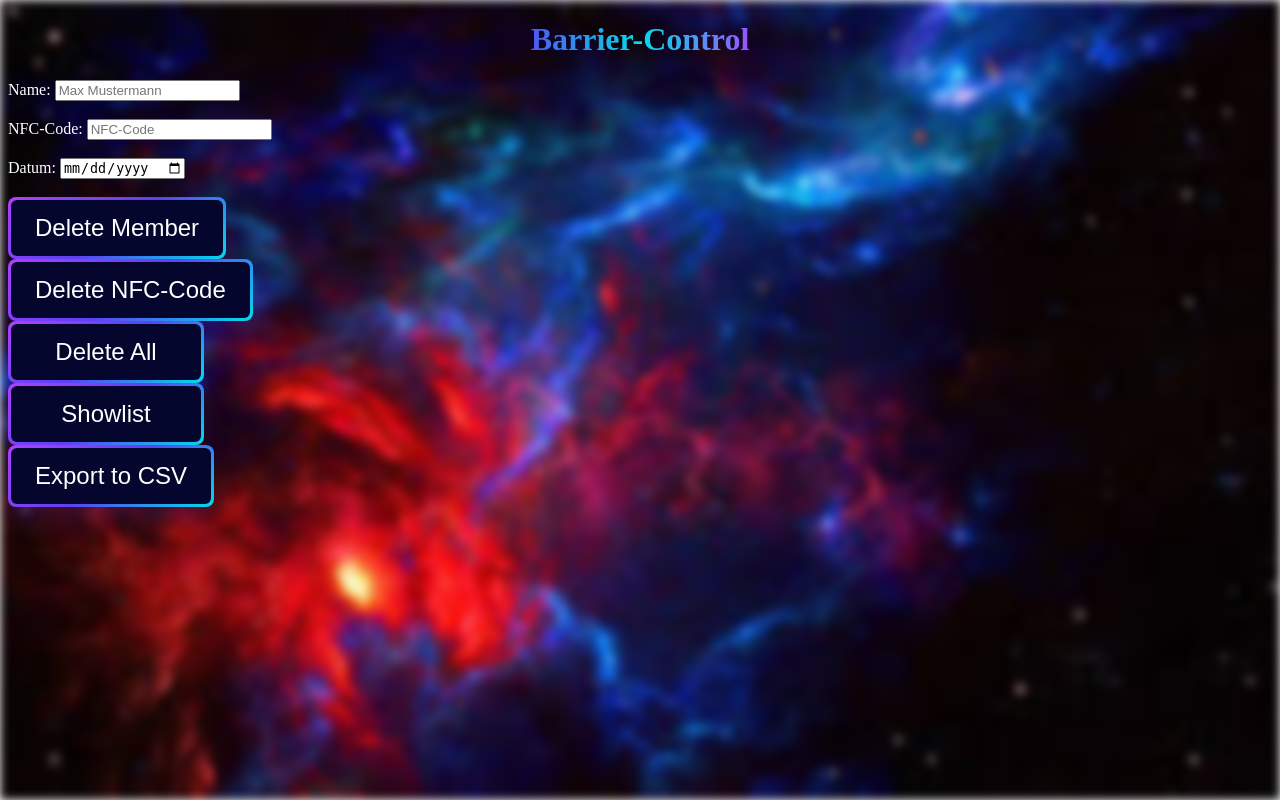
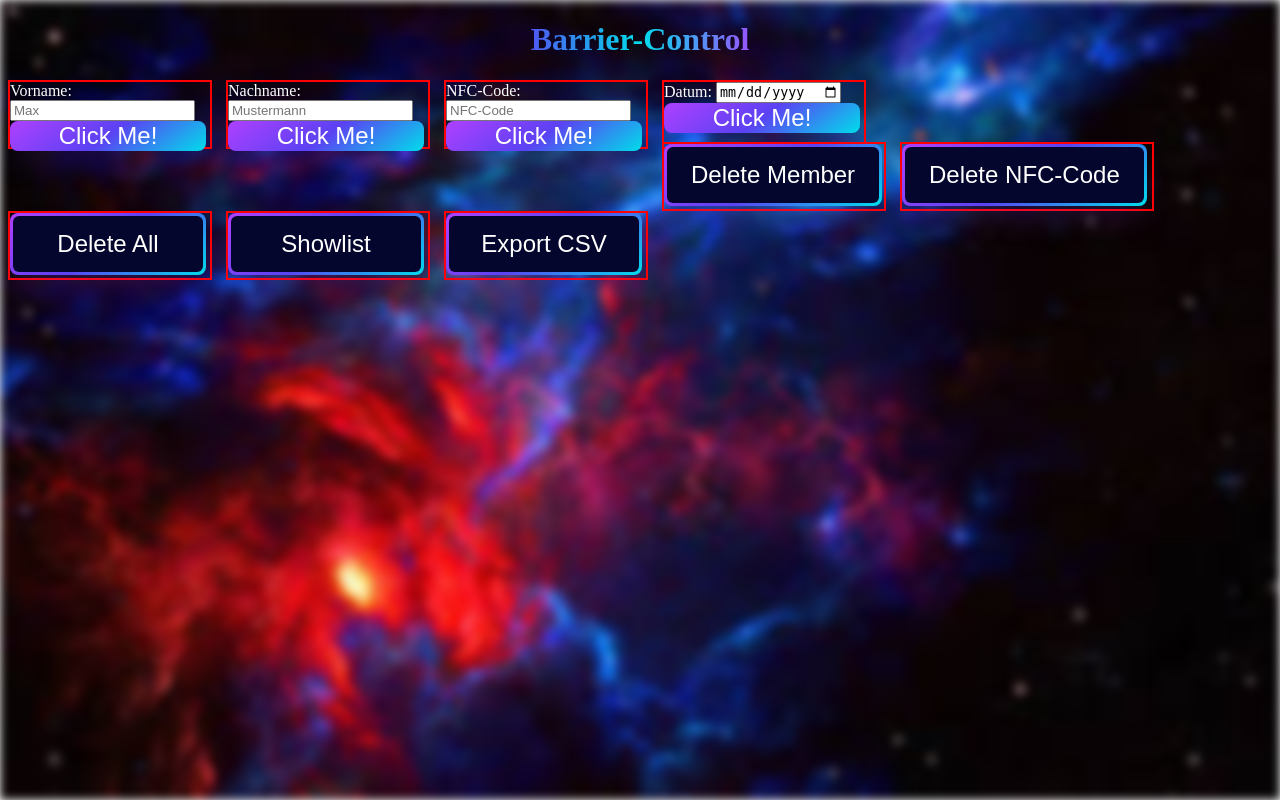
Before and after one commit to RobschCocovic/Barrier-Control, a PHP site: page / in a window 1280 px wide. Run offline with PHP 8.4, Linux system fonts and the light colour scheme.

Commit message:
changes in design

```diff
--- a/barrierControl.php
+++ b/barrierControl.php
@@ -42,93 +42,4 @@ class NFCUser {
     }
 }
 
-// Klasse für die Verwaltungsoberfläche
-class AdminInterface {
-    public $customers;
-    public $nfc_users;
-
-    public function __construct() {
-        $this->customers = [];
-        $this->nfc_users = [];
-    }
-
-    public function addCustomer($customer_number, $first_name, $last_name) {
-        $customer = new Customer($customer_number, $first_name, $last_name);
-        $this->customers[] = $customer;
-    }
-
-    public function removeCustomer($customer_number) {
-        foreach ($this->customers as $key => $customer) {
-            if ($customer->customer_number == $customer_number) {
-                if ($customer->nfc_user) {
-                    $this->removeNFCUser($customer);
-                }
-                unset($this->customers[$key]);
-                break;
-            }
-        }
-    }
-
-    public function addNFCUser($customer_number, $user_id) {
-        foreach ($this->customers as $customer) {
-            if ($customer->customer_number == $customer_number) {
-                if ($customer->nfc_user) {
-                    $this->removeNFCUser($customer);
-                }
-                $nfc_user = new NFCUser($user_id);
-                $nfc_user->start_date = date('Y-m-d H:i:s');
-                $customer->nfc_user = $nfc_user;
-                $this->nfc_users[] = $nfc_user;
-                break;
-            }
-        }
-    }
-
-    public function removeNFCUser($customer) {
-        if ($customer->nfc_user) {
-            $customer->nfc_user->end_date = date('Y-m-d H:i:s');
-            $customer->nfc_user = null;
-        }
-    }
-
-    public function displayCustomers() {
-        foreach ($this->customers as $customer) {
-            echo "Customer Number: " . $customer->customer_number . "\n";
-            echo "Name: " . $customer->first_name . " " . $customer->last_name . "\n";
-            if ($customer->nfc_user) {
-                echo "NFC User ID: " . $customer->nfc_user->user_id . "\n";
-                echo "Start Date: " . $customer->nfc_user->start_date . "\n";
-                if ($customer->nfc_user->end_date) {
-                    echo "End Date: " . $customer->nfc_user->end_date . "\n";
-                }
-            }
-            echo "\n";
-        }
-    }
-}
-
-// Beispielverwendung
-$admin = new AdminInterface();
-
-// Kunden hinzufügen
-$admin->addCustomer(1, "Max", "Mustermann")."\n";
-$admin->addCustomer(2, "Erika", "Musterfrau");
-
-// NFC-User hinzufügen
-$admin->addNFCUser(1, 1001);
-$admin->addNFCUser(2, 1002);
-
-// Kunden und NFC-User anzeigen
-$admin->displayCustomers();
-
-
-// NFC-User entfernen
-$admin->removeNFCUser($admin->customers[0]);
-
-// Kunden entfernen
-$admin->removeCustomer(2);
-
-// Kunden und NFC-User erneut anzeigen
-$admin->displayCustomers();
-
 ?>
--- a/index.html
+++ b/index.html
@@ -26,24 +26,63 @@ m¨oglichst einfach auf ein anderes Backend umgestellt werden kann.
 
 
 
- <form id="exportForm" method="POST" action="<?php echo $_SERVER['PHP_SELF']; ?>">
-    <label for="nameInput">Name:</label>
-    <input type="text" id="nameInput" name="name" placeholder="Max Mustermann" required><br><br>
+ <div id="divVName">
+  <form id="createVName">
+    <label for="vnameInput">Vorname:</label>
+    <input type="text" id="vnameInput" name="vname" placeholder="Max " required>
+    <button class="button"type="button">Click Me!</button><br><br>
+  </form>
+</div>
+
+<div id="divNName">
+  <form id="createNName">
+    <label for="nnameInput">Nachname:</label>
+    <input type="text" id="nnameInput" name="nname" placeholder="Mustermann" required>
+    <button class="button"type="button">Click Me!</button><br><br>
+  </form>
+</div>
+
+<div id="divNFCCode">
+  <form id="createNfC-Code">
     <label for="nfcInput">NFC-Code:</label>
-    <input type="text" id="nfcInput" name="nfcCode" placeholder="NFC-Code" required><br><br>
+    <input type="text" id="nfcInput" name="nfcCode" placeholder="NFC-Code" required>
+    <button class="button" type="button">Click Me!</button><br><br>
+  </form>
+</div>
+
+<div id="divDate">
+  <form id="createDate">
     <label for="dateInput">Datum:</label>
-    <input type="date" id="dateInput" name="date" required><br><br>
+    <input type="date" id="dateInput" name="date" required>
+    <button class="button" type="button">Click Me!</button><br><br>
+  </form>
+</div>
 
+<div id="divDeleteMember">
   <button class="button" role="button" onclick="deleteMember()"><span class="text">Delete Member </span></button>
-  <button class="button" role="button" onclick="exportCSV()"><span class="text">Delete NFC-Code </span></button>
-  <button class="button" role="button" onclick="exportCSV()"><span class="text">Delete All </span></button>
-  <button class="button" role="button" onclick="exportCSV()"><span class="text">Showlist </span></button>
+</div>
+
+<div id="divDeleteNFCCode">
+  <button class="button" role="button" onclick="deleteNFCCode()"><span class="text">Delete NFC-Code </span></button>
+</div>
+
+<div id="divDeleteAll">
+  <button class="button" role="button" onclick="deleteAll()"><span class="text">Delete All </span></button>
+</div>
+
+<div id="divShowList">
+  <button class="button" role="button" onclick="showList()"><span class="text">Showlist </span></button>
+</div>
+
+<div id="divExportCSV">
+  <button class="button" role="button" onclick="exportCSV()"><span class="text">Export CSV </span></button>
+</div>
+
+
 
     <!-- Button für das Exportieren der Values -->
-    <button class="button" type="submit" role="button"><span class="text">Export to CSV</span></button>
-  </form>
-  </form>
-  <script>
+  <script src="barrierControl.php">
+
     function exportCSV() {
       var name = document.getElementById("nameInput").value;
       var nfcCode = document.getElementById("nfcInput").value;
--- a/style.css
+++ b/style.css
@@ -92,3 +92,96 @@ h2, h3, p, ul, li {
 label{
   color: white;
 }
+#divVName {
+  position: relative;
+  top: auto;
+  left: auto;
+  border: 2px solid red;
+  display: inline-block;
+  width: 200px;
+  height: 65px;
+  margin-right: 10px;
+}
+
+#divNName {
+  position: relative;
+  top: auto;
+  left: auto;
+  border: 2px solid red;
+  display: inline-block;
+  width: 200px;
+  height: 65px;
+  margin-right: 10px;
+}
+
+#divNFCCode {
+  position: relative;
+  top: auto;
+  left: auto;
+  border: 2px solid red;
+  display: inline-block;
+  width: 200px;
+  height: 65px;
+  margin-right: 10px;
+}
+#divDeleteAll{
+  border: 2px solid red;
+  display: inline-block;
+  width: 200px;
+  height: 65px;
+  margin-right: 10px;
+}
+#divDate {
+  position: relative;
+  top: auto;
+  left: auto;
+  position: fixed;
+  border: 2px solid red;
+  display: inline-block;
+  width: 200px;
+  height: 65px;
+  margin-right: 10px;
+}
+
+#divDeleteMember {
+  position: relative;
+  top: auto;
+  left: auto;
+  border: 2px solid red;
+  display: inline-block;
+  width: 220px;
+  height: 65px;
+  margin-right: 10px;
+}
+
+#divDeleteNFCCode {
+  position: relative;
+  top: auto;
+  left: auto;
+  border: 2px solid red;
+  display: inline-block;
+  width: 250px;
+  height: 65px;
+  margin-right: 10px;
+}
+
+#divShowList {
+  position: relative;
+  top: auto;
+  left: auto;
+  border: 2px solid red;
+  display: inline-block;
+  width: 200px;
+  height: 65px;
+  margin-right: 10px;
+}
+#divExportCSV {
+  position: relative;
+  top: auto;
+  left: auto;
+  border: 2px solid red;
+  display: inline-block;
+  width: 200px;
+  height: 65px;
+  margin-right: 10px;
+}
```
